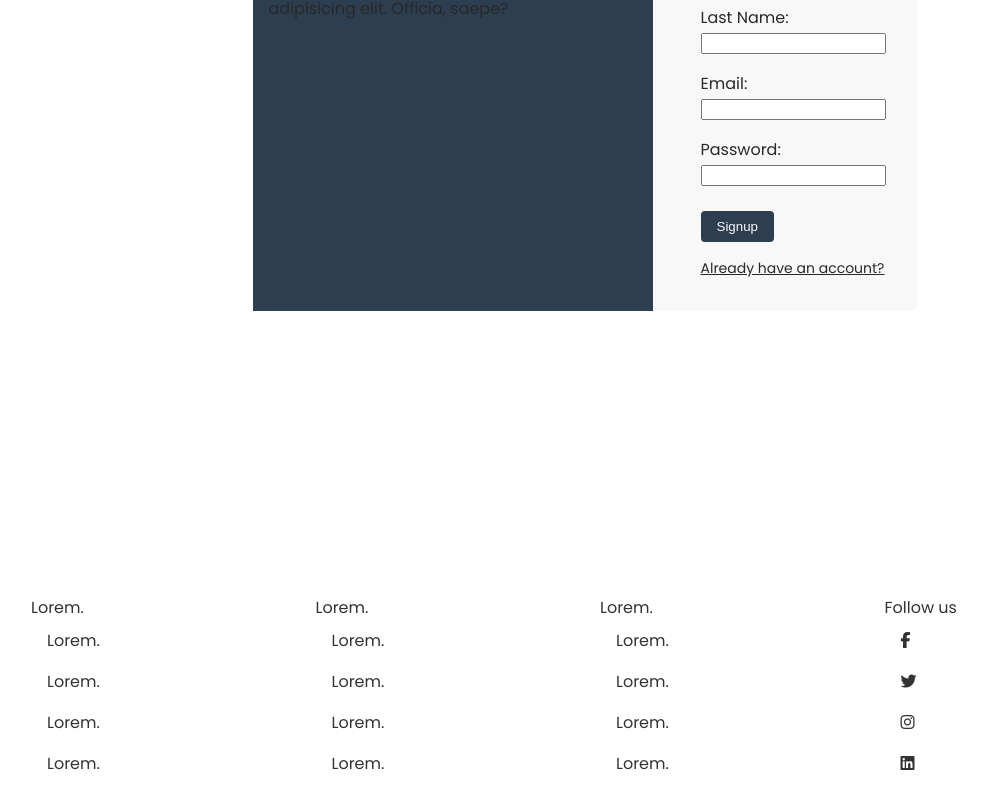
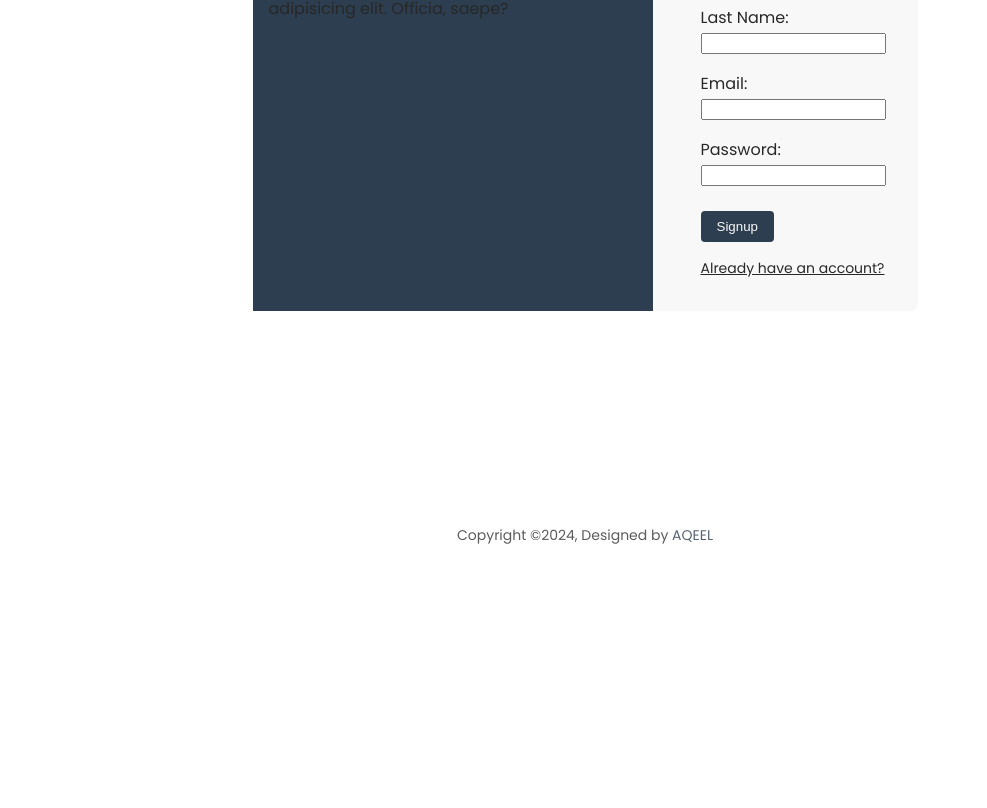
Before and after one commit to aqeeluser404/SecurePassApp, a Vue app in the folder client/: page / in a window 1280 px wide. Shown: the part 1091-1899 px from the top of the page, without its empty margins (55-1042 px from the left). After the commit the page ends 1653 px from the top, so only its background shows below. Built offline with nearby package versions, Linux system fonts and the light colour scheme.

Commit message:
Completed simple footer design

```diff
--- a/client/src/components/Footer.vue
+++ b/client/src/components/Footer.vue
@@ -1,44 +1,7 @@
 <template>
     <footer class="footer-container">
-        <div class="container">
-            <div class="row">
-                <div class="footer-col">
-                    <h4>Lorem.</h4>
-                    <ul class="list">
-                        <li class="list-item"><a href="#">Lorem.</a></li>
-                        <li class="list-item"><a href="#">Lorem.</a></li>
-                        <li class="list-item"><a href="#">Lorem.</a></li>
-                        <li class="list-item"><a href="#">Lorem.</a></li>
-                    </ul>
-                </div>
-                <div class="footer-col">
-                    <h4>Lorem.</h4>
-                    <ul class="list">
-                        <li class="list-item"><a href="#">Lorem.</a></li>
-                        <li class="list-item"><a href="#">Lorem.</a></li>
-                        <li class="list-item"><a href="#">Lorem.</a></li>
-                        <li class="list-item"><a href="#">Lorem.</a></li>
-                    </ul>
-                </div>
-                <div class="footer-col">
-                    <h4>Lorem.</h4>
-                    <ul class="list">
-                        <li class="list-item"><a href="#">Lorem.</a></li>
-                        <li class="list-item"><a href="#">Lorem.</a></li>
-                        <li class="list-item"><a href="#">Lorem.</a></li>
-                        <li class="list-item"><a href="#">Lorem.</a></li>
-                    </ul>
-                </div>
-                <div class="footer-col">
-                    <h4>Follow us</h4>
-                    <ul class="social-links list">
-                        <li class="list-item"><a href="#"><i class="fab fa-facebook-f"></i></a></li>
-                        <li class="list-item"><a href="#"><i class="fab fa-twitter"></i></a></li>
-                        <li class="list-item"><a href="#"><i class="fab fa-instagram"></i></a></li>
-                        <li class="list-item"><a href="#"><i class="fab fa-linkedin"></i></a></li>
-                    </ul>
-                </div>
-            </div>
+        <div class="footer-copyright font-size-responsive-xs">
+            <p>Copyright &copy;2024, Designed by <span class="designer">Aqeel</span></p>
         </div>
     </footer>
 </template>
@@ -46,16 +9,17 @@
 <style scoped>
     .footer-container {
         max-width: 1170px;
-    margin: auto;
-    padding: 70px 0;
+        width: 100%;
+        margin: 0 auto;
     }
-.row {
+    .footer-copyright {
+        opacity: 0.8;
         display: flex;
-    flex-wrap: wrap;
+        justify-content: center;
     }
-.footer-col {
-    width: 25%;
-    padding: 0 15px;
+    .designer {
+        color: var(--color-theme-1);
+        opacity: 1;
+        text-transform: uppercase;
     }
-
 </style>
--- a/client/src/views/HomeView.vue
+++ b/client/src/views/HomeView.vue
@@ -20,7 +20,7 @@
     <div class="dynamic-container flex-column">
       <Form />
     </div>
-
+    <!-- footer component -->
     <Footer />
   </main>
 </template>
```
Also changed, not shown: client/src/assets/stylesheets/icons.css (+9 -0 lines). Lines whose indentation alone changed are shown as unchanged.
